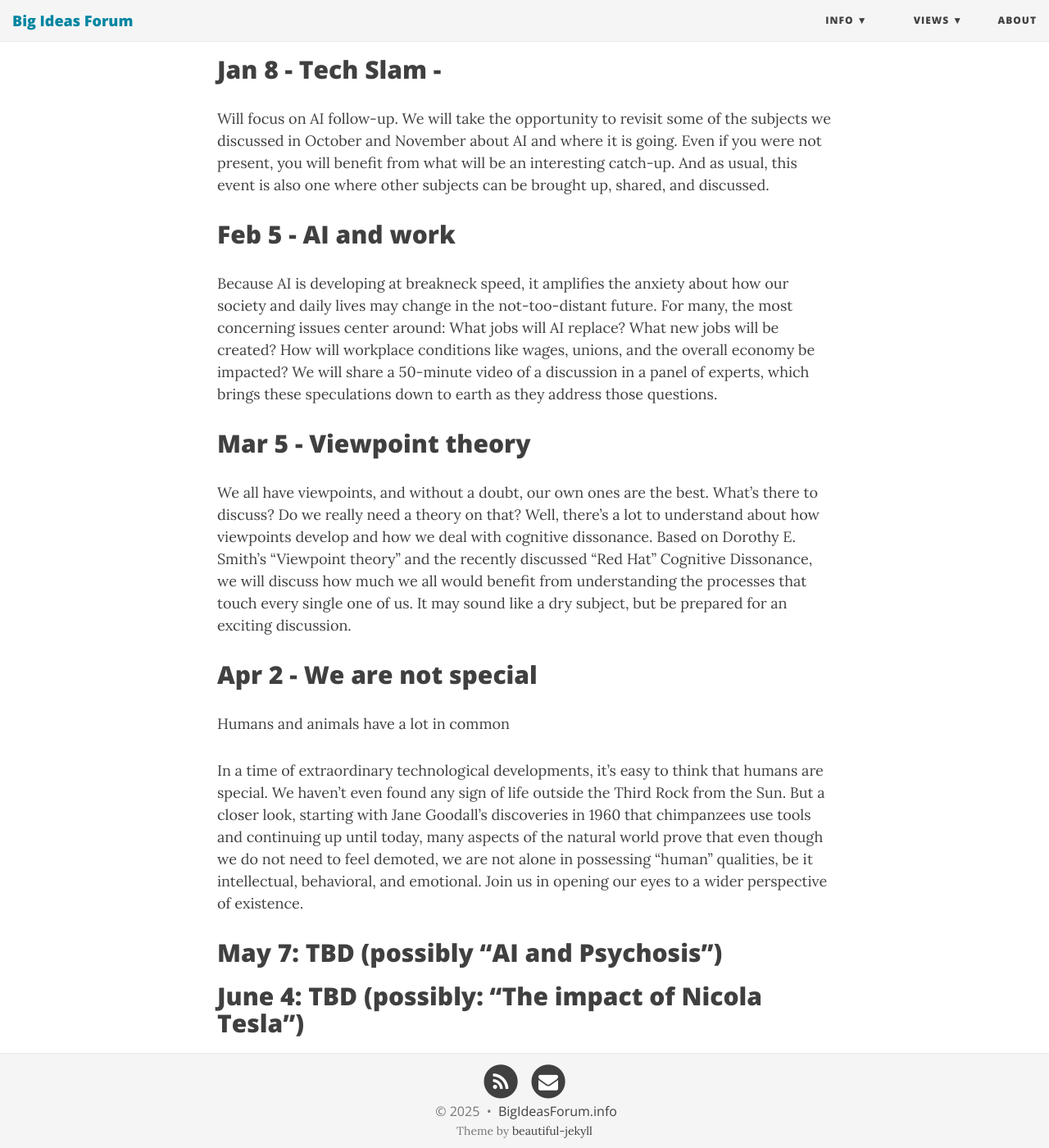
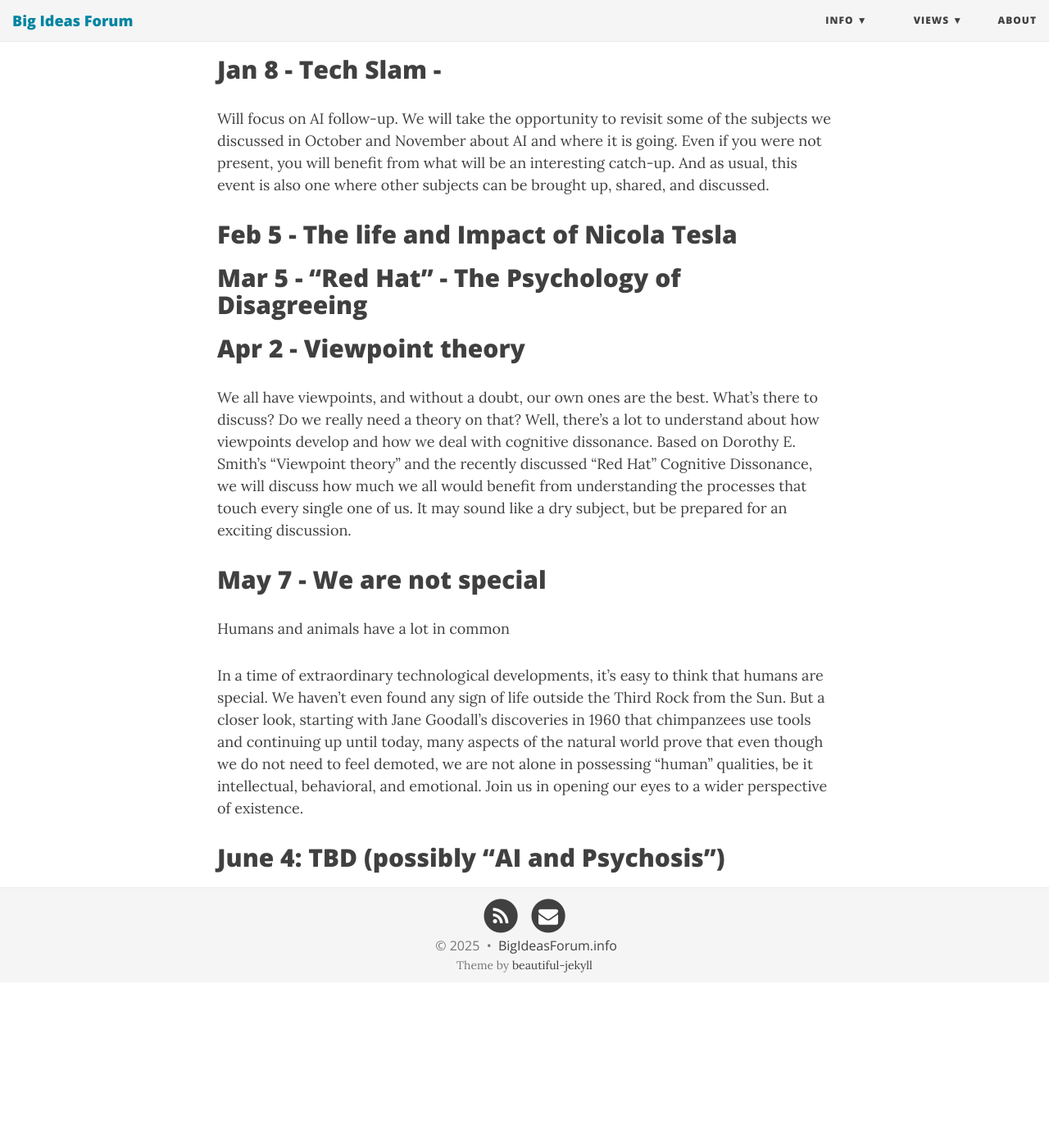
Before and after one commit to BigIdeasForum/bigideasforum.github.io, a Jekyll site: the page built from calendar.md, in a window 1280 px wide and 1400 px high, scrolled down 417 px. Shown: the whole window at 82% size. Built offline with Jekyll 4.4.1, drawn with Linux system fonts in a browser that asks for light colours; nearby versions of some CDN libraries; after the commit the page ends 1615 px from its top, so only the background shows below that.

Commit message:
update calendar

```diff
--- a/calendar.md
+++ b/calendar.md
@@ -17,22 +17,20 @@ energy, water, climate+ follow up on the past events
 
 Will focus on AI follow-up. We will take the opportunity to revisit some of the subjects we discussed in October and November about AI and where it is going. Even if you were not present, you will benefit from what will be an interesting catch-up. And as usual, this event is also one where other subjects can be brought up, shared, and discussed.
 
-## Feb 5 - AI and work
+## Feb 5 - The life and Impact of Nicola Tesla
 
-Because AI is developing at breakneck speed, it amplifies the anxiety about how our society and daily lives may change in the not-too-distant future. For many, the most concerning issues center around: What jobs will AI replace? What new jobs will be created? How will workplace conditions like wages, unions, and the overall economy be impacted? We will share a 50-minute video of a discussion in a panel of experts, which brings these speculations down to earth as they address those questions.
+## Mar 5 - "Red Hat" - The Psychology of Disagreeing
 
-## Mar 5 - Viewpoint theory
+## Apr 2 - Viewpoint theory
 
 We all have viewpoints, and without a doubt, our own ones are the best. What’s there to discuss? Do we really need a theory on that?
 Well, there’s a lot to understand about how viewpoints develop and how we deal with cognitive dissonance. Based on Dorothy E. Smith’s “Viewpoint theory” and the recently discussed “Red Hat” Cognitive Dissonance, we will discuss how much we all would benefit from understanding the processes that touch every single one of us.
 It may sound like a dry subject, but be prepared for an exciting discussion.
 
-## Apr 2 - We are not special
+## May 7 - We are not special
 
 Humans and animals have a lot in common
 
 In a time of extraordinary technological developments, it’s easy to think that humans are special. We haven’t even found any sign of life outside the Third Rock from the Sun. But a closer look, starting with Jane Goodall’s discoveries in 1960 that chimpanzees use tools and continuing up until today, many aspects of the natural world prove that even though we do not need to feel demoted, we are not alone in possessing “human” qualities, be it intellectual, behavioral, and emotional. Join us in opening our eyes to a wider perspective of existence.
 
-## May 7: TBD (possibly "AI and Psychosis”)
-
-## June 4: TBD (possibly: "The impact of Nicola Tesla")
+## June 4: TBD (possibly "AI and Psychosis”)
```
